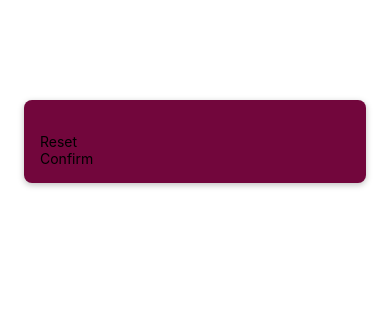
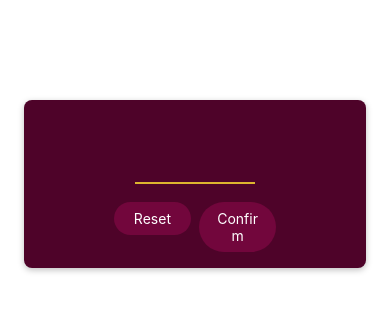
Before and after one commit to e-saeedi/rn-02-NumberGuessingGame, a React Native app: screen / in a window 390 px wide. Shown: the top 312 px of the page. Built offline with nearby package versions, Linux system fonts and the light colour scheme.

Commit message:
Style PrimaryButton and add Flexbox layout to StartGameScreen

```diff
--- a/components/PrimaryButton.js
+++ b/components/PrimaryButton.js
@@ -1,15 +1,42 @@
-import { Text, View, StyleSheet } from "react-native";
+import { Text, View, Pressable, StyleSheet } from "react-native";
 
 function PrimaryButton({ children }) {
+  function test() {
+    console.log("test");
+  }
   return (
-    <View>
-      <Text>{children}</Text>
+    <View style={styles.buttonOuterContainer}>
+      <Pressable
+        style={styles.BottonInnerContainer}
+        onPress={test}
+        android_ripple={{ color: "#650535" }}
+      >
+        <Text style={styles.buttonText}>{children}</Text>
+      </Pressable>
     </View>
   );
 }
 export default PrimaryButton;
 
-// const styles = StyleSheet.create({
+const styles = StyleSheet.create({
+  buttonOuterContainer: {
+    overflow: "hidden",
+    borderRadius: 28,
+    marginHorizontal: 4,
+  },
+  BottonInnerContainer: {
+    backgroundColor: "#72063c",
+    paddingVertical: 8,
+    paddingHorizontal: 16,
+    elevation: 2,
+  },
+
+  buttonText: {
+    color: "white",
+    textAlign: "center",
+  },
+});
+
 //   ButtonContainer: {
 //     justifyContent: "center",
 //     backgroundColor: "red",
@@ -21,4 +48,3 @@ export default PrimaryButton;
 //     borderWidth: 2,
 //     borderRadius: 15,
 //   },
-// });
--- a/screens/StartGameScreen.js
+++ b/screens/StartGameScreen.js
@@ -4,9 +4,20 @@ import PrimaryButton from "../components/PrimaryButton";
 function StartGameScreen() {
   return (
     <View style={styles.inputContainer}>
-      <TextInput />
-      <PrimaryButton>Reset</PrimaryButton>
-      <PrimaryButton>Confirm</PrimaryButton>
+      <TextInput
+        style={styles.numberinput}
+        maxLength={2}
+        keyboardType="number-pad"
+      />
+
+      <View style={styles.buttonsContainer}>
+        <View style={styles.buttonContainer}>
+          <PrimaryButton>Reset</PrimaryButton>
+        </View>
+        <View style={styles.buttonContainer}>
+          <PrimaryButton>Confirm</PrimaryButton>
+        </View>
+      </View>
     </View>
   );
 }
@@ -15,12 +26,14 @@ export default StartGameScreen;
 
 const styles = StyleSheet.create({
   inputContainer: {
+    justifyContent: "center",
+    alignItems: "center",
     marginTop: 100,
     marginHorizontal: 24,
     padding: 16,
-    backgroundColor: "#72063c",
+    backgroundColor: "#4e0329",
     borderRadius: 8,
-    elevation: 40,
+    elevation: 4,
     ///////////////// ios
     shadowColor: "black",
     shadowOffset: { width: 0, height: 2 },
@@ -28,4 +41,28 @@ const styles = StyleSheet.create({
     shadowOpacity: 0.25,
     /////////////////
   },
+  numberinput: {
+    height: 60,
+    width: 120,
+    fontSize: 32,
+    borderBottomColor: "#ddb52f",
+    borderBottomWidth: 2,
+    marginVertical: 8,
+    color: "#ddb52f",
+    fontWeight: "bold",
+    textAlign: "center",
+  },
+  buttonsContainer: {
+    flexDirection: "row",
+    marginTop: 10,
+  },
+
+  buttonContainer: {
+    flex: 1,
+  },
+
+  test2: {
+    alignItems: "center",
+    paddingVertical: 10,
+  },
 });
```
